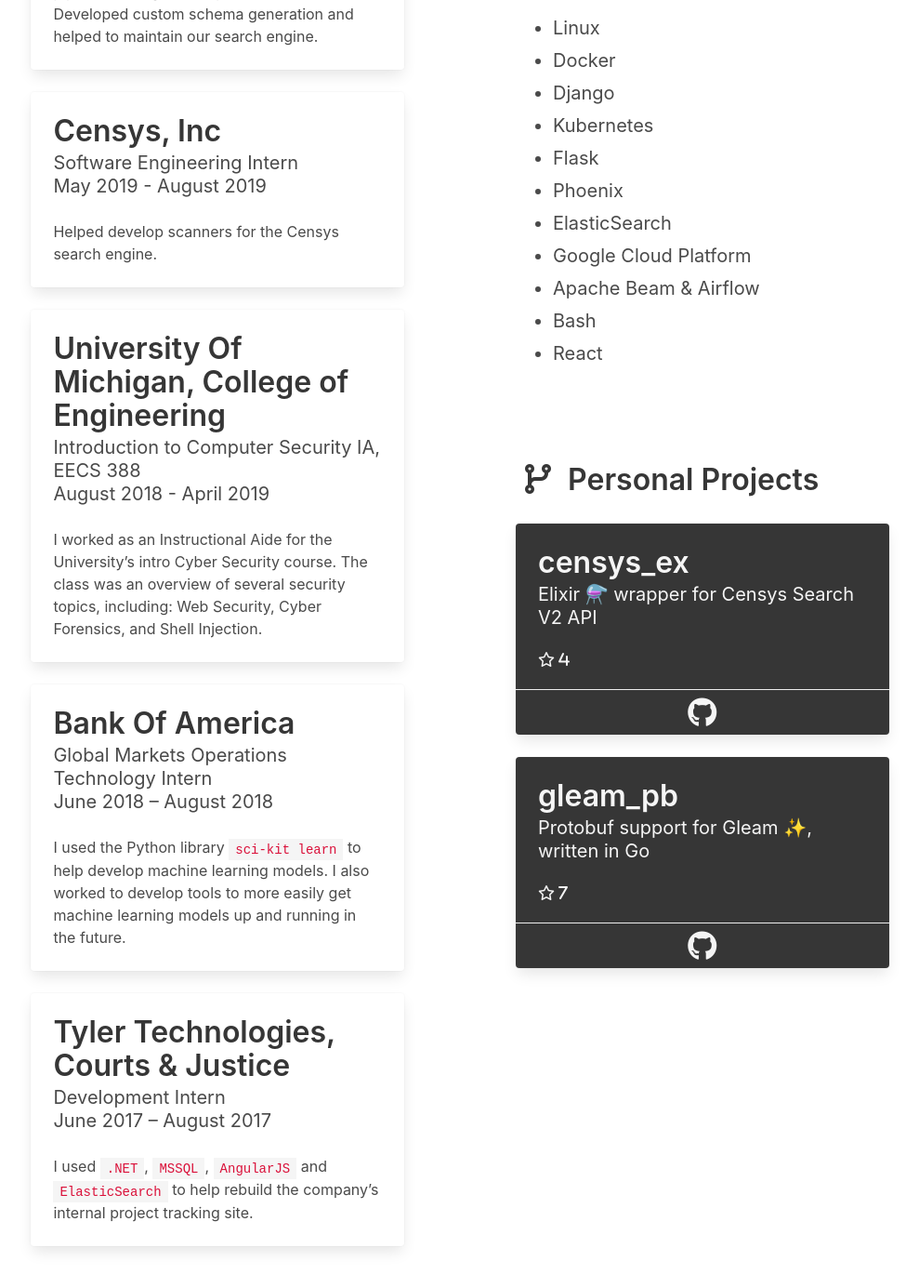
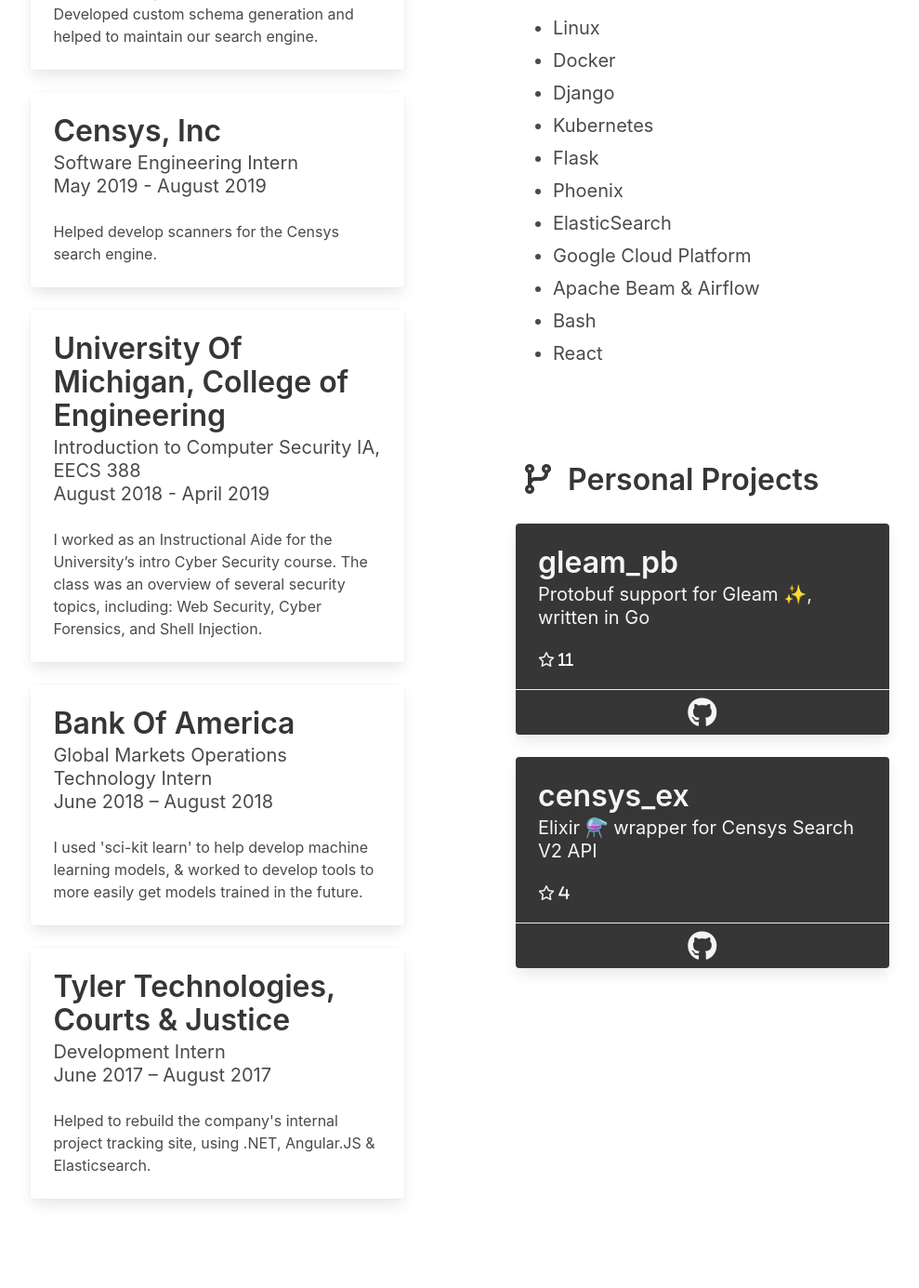
Before and after one commit to bwireman/bwireman.github.io, a Jekyll site: the page built from index.md, in a window 1280 px wide and 1400 px high, scrolled down 987 px. Shown: the top 1385 px of the window at 93% size, without its empty margins (145-1134 px from the left). Built offline with Jekyll 4.4.1, drawn with Linux system fonts in a browser that asks for light colours; our own code applies the rules of GitHub Pages for plain Markdown files; after the commit the page ends 2336 px from its top, so only the background shows below that; some of the changed text lies outside the part shown.

Commit message:
updates work descriptions, star counts and project ordering

```diff
--- a/_layouts/default.html
+++ b/_layouts/default.html
@@ -102,7 +102,7 @@
               Software Engineer <br> June 2021 - Now
             </p>
             <p>
-              Doing full stack development for our saas product.
+              Doing full stack development for our saas product, using React and Django.
             </p>
           </div>
         </div>
@@ -164,9 +164,7 @@
               Global Markets Operations Technology Intern <br> June 2018 – August 2018
             </p>
             <p>
-              I used the Python library <code class="language-plaintext highlighter-rouge">sci-kit learn</code> to help
-              develop machine learning models. I also worked to develop tools to more easily get machine learning models
-              up and running in the future.
+              I used 'sci-kit learn' to help develop machine learning models, & worked to develop tools to more easily get models trained in the future.
             </p>
           </div>
         </div>
@@ -181,12 +179,7 @@
               Development Intern <br> June 2017 – August 2017
             </p>
             <p>
-              I used <code class="language-plaintext highlighter-rouge">.NET</code>, <code
-                class="language-plaintext highlighter-rouge">MSSQL</code>, <code
-                class="language-plaintext highlighter-rouge">AngularJS</code> and <code
-                class="language-plaintext highlighter-rouge">ElasticSearch</code> to help rebuild the company’s
-              internal
-              project tracking site.
+              Helped to rebuild the company's internal project tracking site, using .NET, Angular.JS & Elasticsearch.
             </p>
           </div>
         </div>
@@ -240,6 +233,23 @@
         <div class="card dark-card">
           <div class="card-content">
             <p class="title">
+              gleam_pb
+            </p>
+            <p class="subtitle">
+              Protobuf support for Gleam ✨, written in Go
+            </p>
+            <i class="far fa-star"> 11</i>
+          </div>
+          <footer class="card-footer">
+            <a href="https://github.com/bwireman/gleam_pb" class="card-footer-item">
+              <span class="icon is-size-3"><i class="fab fa-github"></i></span>
+            </a>
+          </footer>
+        </div>
+        <br>
+        <div class="card dark-card">
+          <div class="card-content">
+            <p class="title">
               censys_ex
             </p>
             <p class="subtitle">
@@ -253,24 +263,6 @@
             </a>
           </footer>
         </div>
-
-        <br>
-        <div class="card dark-card">
-          <div class="card-content">
-            <p class="title">
-              gleam_pb
-            </p>
-            <p class="subtitle">
-              Protobuf support for Gleam ✨, written in Go
-            </p>
-            <i class="far fa-star"> 7</i>
-          </div>
-          <footer class="card-footer">
-            <a href="https://github.com/bwireman/gleam_pb" class="card-footer-item">
-              <span class="icon is-size-3"><i class="fab fa-github"></i></span>
-            </a>
-          </footer>
-        </div>
     </div>
     </section>
 
```
